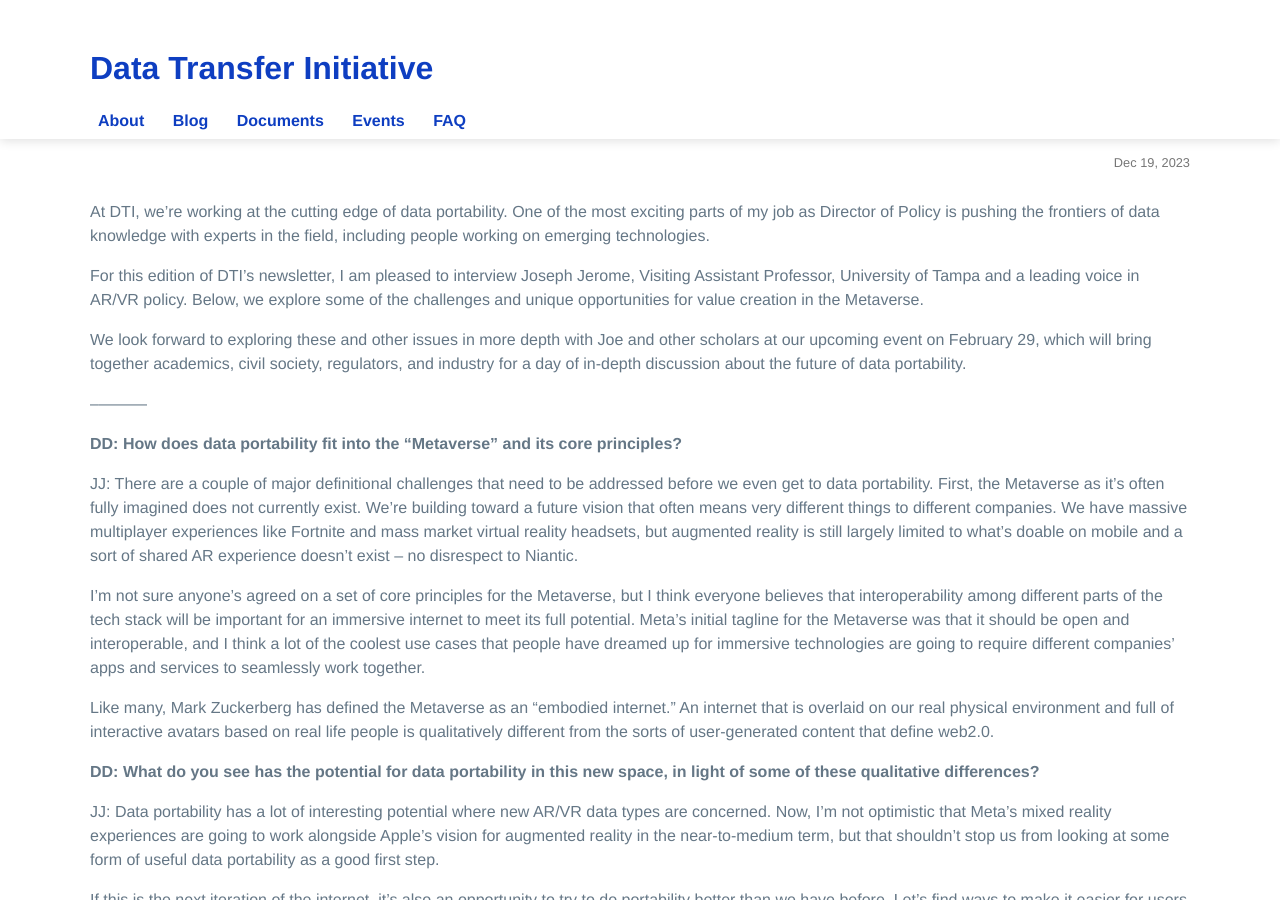
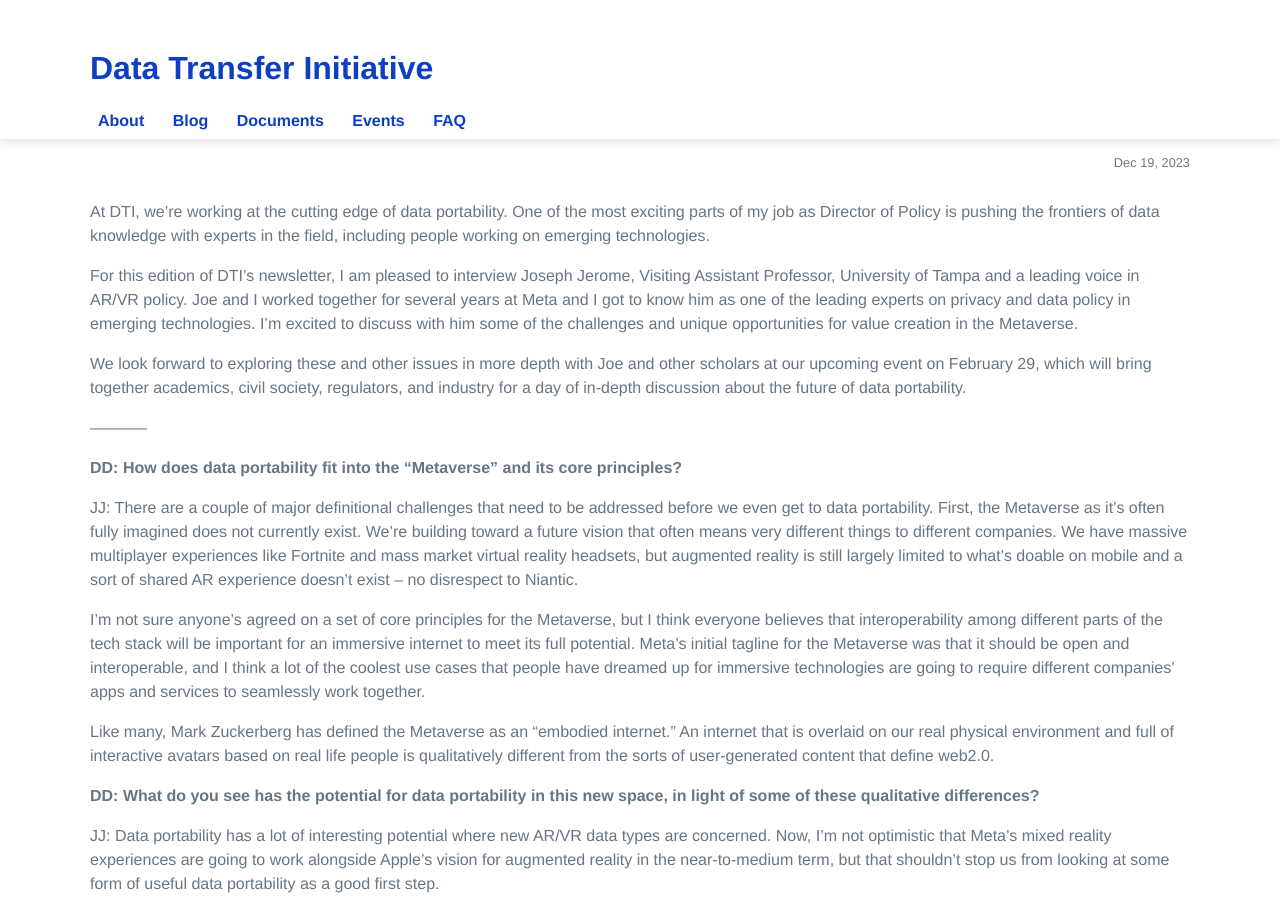
Before and after one commit to dtinit/dtinit.github.io, a Jekyll site: the page built from _posts/2023-12-19-portability-metaverse.md, in a window 1280 px wide and 900 px high. Built offline with Jekyll 4.4.1, drawn with Linux system fonts in a browser that asks for light colours; our own code applies the rules of GitHub Pages for plain Markdown files.

Commit message:
Update 2023-12-19-portability-metaverse.md

```diff
--- a/_posts/2023-12-19-portability-metaverse.md
+++ b/_posts/2023-12-19-portability-metaverse.md
@@ -7,7 +7,7 @@ post-excerpt: "DTI's Director of Policy Delara interviews Joe Jerome, in advance
 
 At DTI, we’re working at the cutting edge of data portability. One of the most exciting parts of my job as Director of Policy is pushing the frontiers of data knowledge with experts in the field, including people working on emerging technologies.
 
-For this edition of DTI’s newsletter, I am pleased to interview Joseph Jerome, Visiting Assistant Professor, University of Tampa and a leading voice in AR/VR policy. Below, we explore some of the challenges and unique opportunities for value creation in the Metaverse.
+For this edition of DTI’s newsletter, I am pleased to interview Joseph Jerome, Visiting Assistant Professor, University of Tampa and a leading voice in AR/VR policy. Joe and I worked together for several years at Meta and I got to know him as one of the leading experts on privacy and data policy in emerging technologies. I’m excited to discuss with him some of the challenges and unique opportunities for value creation in the Metaverse.
 
 We look forward to exploring these and other issues in more depth with Joe and other scholars at our upcoming event on February 29, which will bring together academics, civil society, regulators, and industry for a day of in-depth discussion about the future of data portability.
 
```
